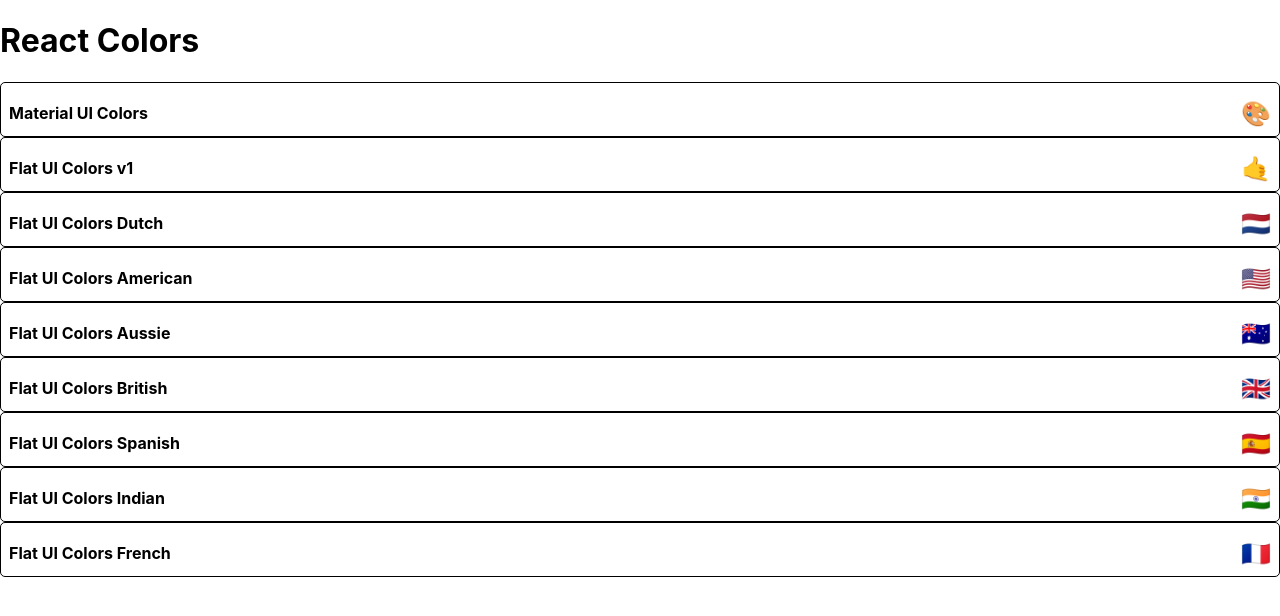
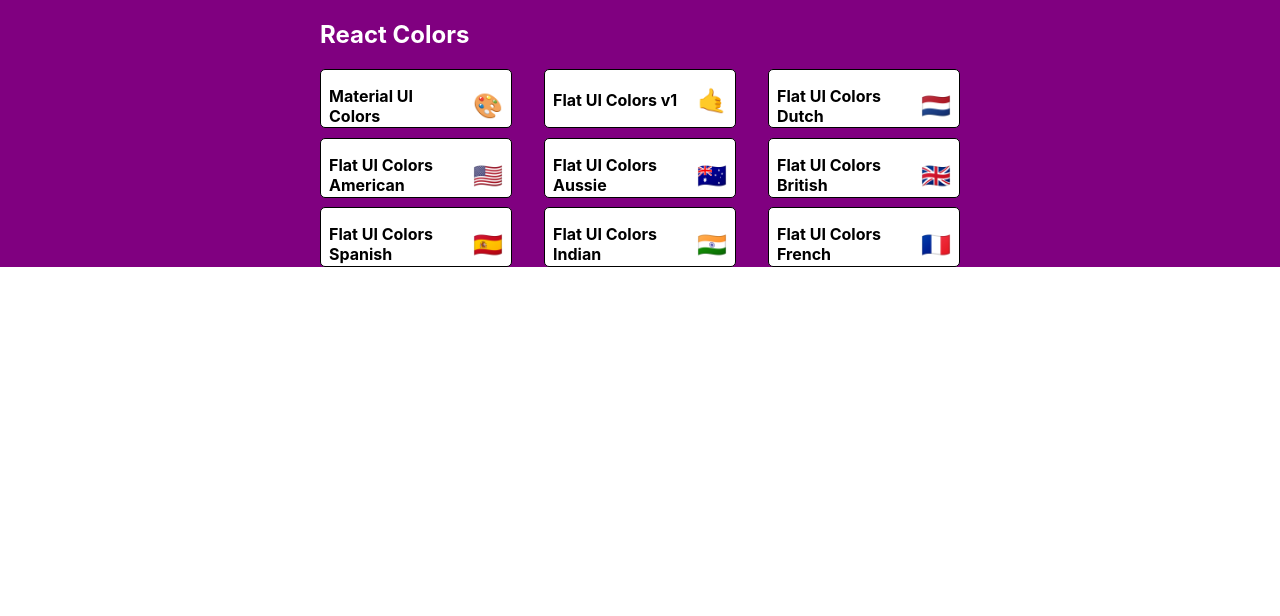
Before and after one commit to MahsinSaifullah/MahsinSaifullah, a React (Create React App) app: page / in a window 1280 px wide. Shown: the top 616 px of the page. Built offline with nearby package versions, Linux system fonts and the light colour scheme.

Commit message:
Start Styling PaletteList with JSS

```diff
--- a/src/PaletteList.js
+++ b/src/PaletteList.js
@@ -1,20 +1,58 @@
 import React, { Component } from 'react';
 import MiniPalette from './MiniPalette';
 import { Link } from 'react-router-dom';
+import { withStyles } from '@material-ui/core/styles';
+import color from '@material-ui/core/colors/amber';
+
+const styles = {
+	root: {
+		backgroundColor: 'purple',
+		height: '100%',
+		display: 'flex',
+		alignItems: 'flex-start',
+		justifyContent: 'center'
+	},
+	container: {
+		width: '50%',
+		display: 'flex',
+		alignItems: 'flex-start',
+		flexDirection: 'column',
+		flexWrap: 'wrap'
+	},
+	nav: {
+		display: 'flex',
+		width: '100%',
+		justifyContent: 'space-between',
+		color: 'white'
+	},
+	palettes: {
+		boxSizing: 'border-box',
+		width: '100%',
+		display: 'grid',
+		gridTemplateColumns: 'repeat(3, 30%)',
+		gridGap: '5%'
+	}
+};
 
 class PaletteList extends Component {
 	state = {};
 	render() {
-		const { palettes } = this.props;
+		const { palettes, classes } = this.props;
 		return (
-			<div>
-				<h1>React Colors</h1>
-				{palettes.map(palette => (
-					<MiniPalette {...palette} key={palette.id} />
-				))}
+			<div className={classes.root}>
+				<div className={classes.container}>
+					<nav className={classes.nav}>
+						<h1>React Colors</h1>
+					</nav>
+					<div className={classes.palettes}>
+						{palettes.map(palette => (
+							<MiniPalette {...palette} key={palette.id} />
+						))}
+					</div>
+				</div>
 			</div>
 		);
 	}
 }
 
-export default PaletteList;
+export default withStyles(styles)(PaletteList);
```
